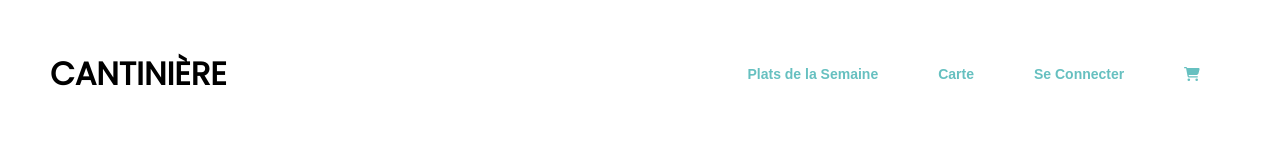
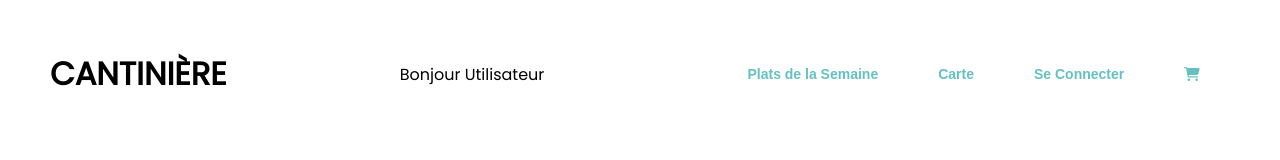
Before and after one commit to wassimouricha/Projet_cantiniere, an Angular app: page /Home in a window 1280 px wide. Shown: the top 160 px of the page. Built offline with nearby package versions, Linux system fonts and the light colour scheme.

Commit message:
added personnal message to navbar

```diff
--- a/src/app/components/navbar/navbar.component.css
+++ b/src/app/components/navbar/navbar.component.css
@@ -36,6 +36,11 @@ body{
     font-family: 'Poppins';
     display: flex;
 
+}
+
+.navbar .nav-links .bonjour {
+    padding-left: 5px;
+    padding-right: 5px;
 }
 
 .navbar .nav-links ul{
--- a/src/app/components/navbar/navbar.component.html
+++ b/src/app/components/navbar/navbar.component.html
@@ -3,6 +3,11 @@
 
 <nav class="navbar">
     <a routerLink="/Home" class="logo">CANTINIÈRE</a>
+    <div class="nav-links">
+        <ul>
+            <a class="bonjour">Bonjour Utilisateur</a>
+        </ul>
+    </div>
     <div class="nav-links">
         <ul>
             <a routerLink="/Home"><button type="button" class=" btn--border btn-read btn--animated">Plats de la Semaine</button></a>
```
Lines whose indentation alone changed are shown as unchanged.
